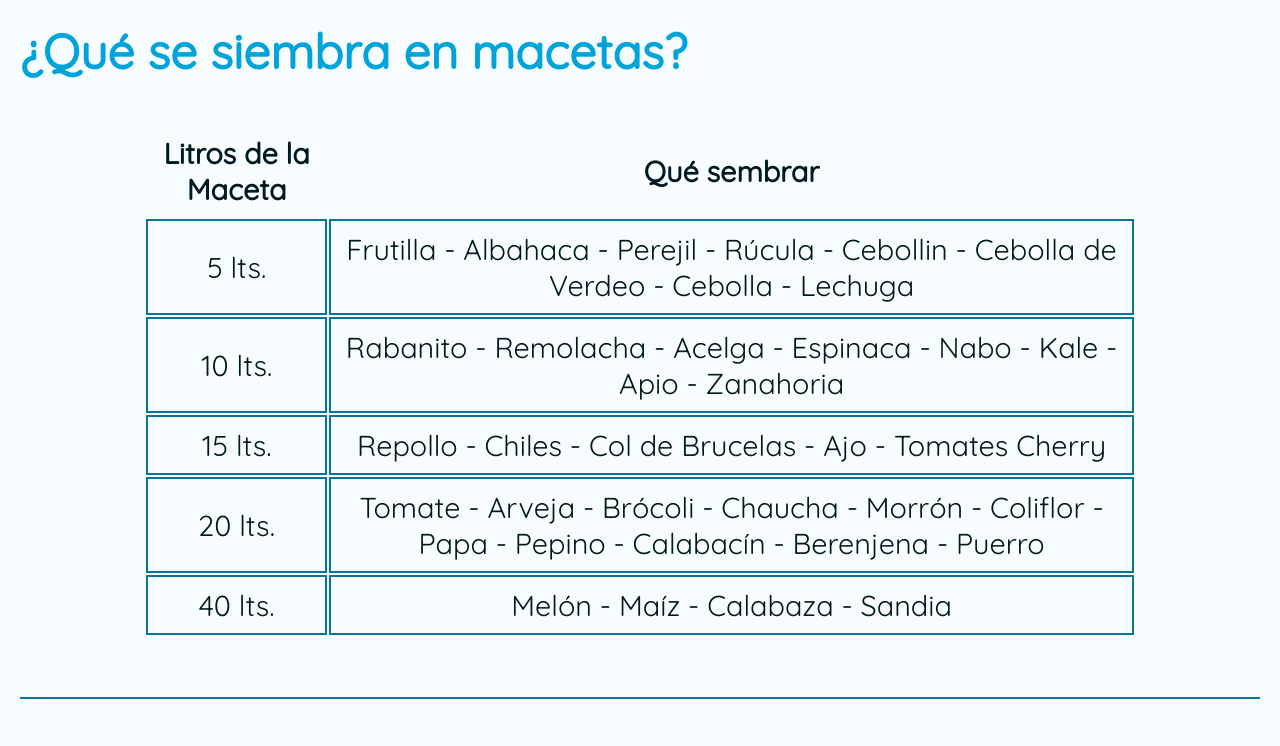
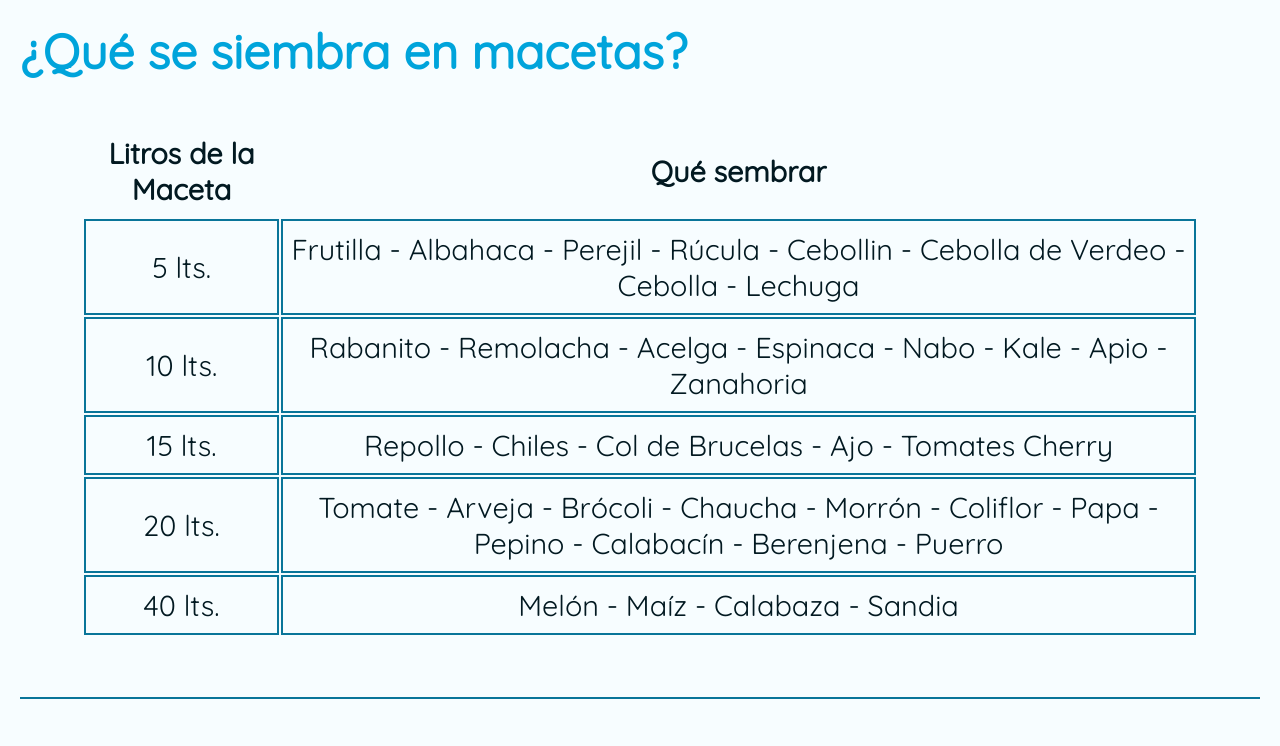
Before and after one commit to flornahir/solotexto, a plain HTML site: page index.html in a window 1280 px wide. Shown: the part 3300-4046 px from the top of the page. Drawn offline with Linux system fonts and the light colour scheme.

Commit message:
Update main.css

```diff
--- a/css/main.css
+++ b/css/main.css
@@ -6,9 +6,9 @@
   font-family: 'Quicksand', sans-serif;
 }
 
-body {
-  background-color: #f7fdff;
-}
+body{
+  width: 100%;}
+
 
 h2 {
   color: #00a4db;
@@ -32,9 +32,10 @@ th {
   font-size: 1.8em;
 }
 
-.contenedor {
+.contenedor{
   width: 100%;
   padding: 40px 20px;
+  background-color: #f7fdff;
 }
 
 .texto {
@@ -56,7 +57,7 @@ th {
 }
 
 .tabla {
-  width: 80%;
+  width: 90%;
   margin: 10px auto;
 }
 
@@ -64,4 +65,3 @@ th {
   border: 2px solid #097599;
   text-align: center;
 }
-/*# sourceMappingURL=main.css.map */
```
